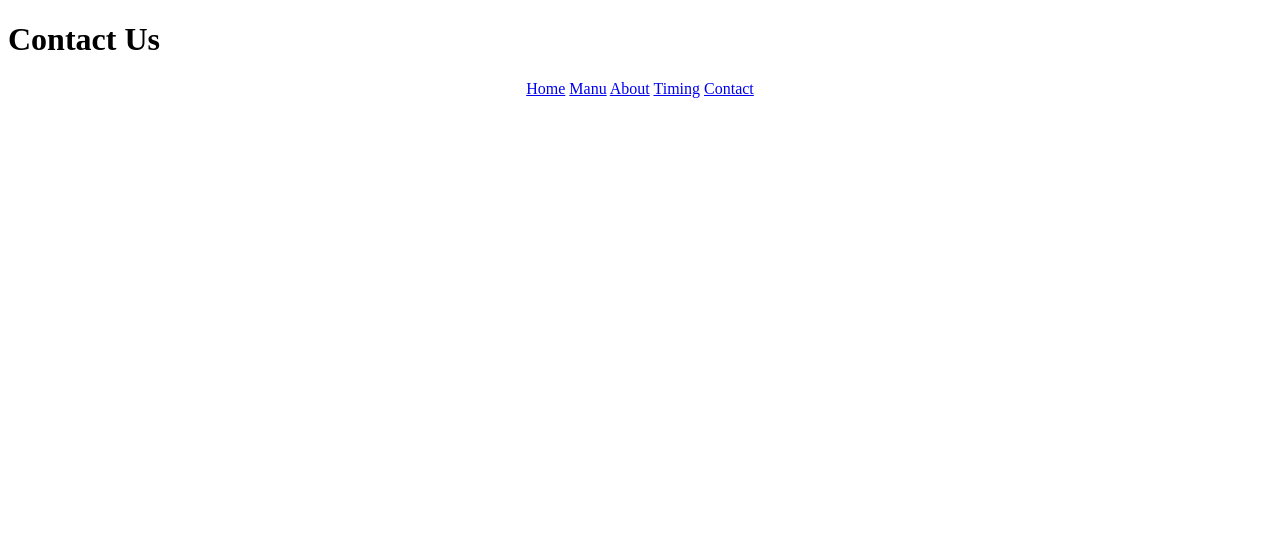
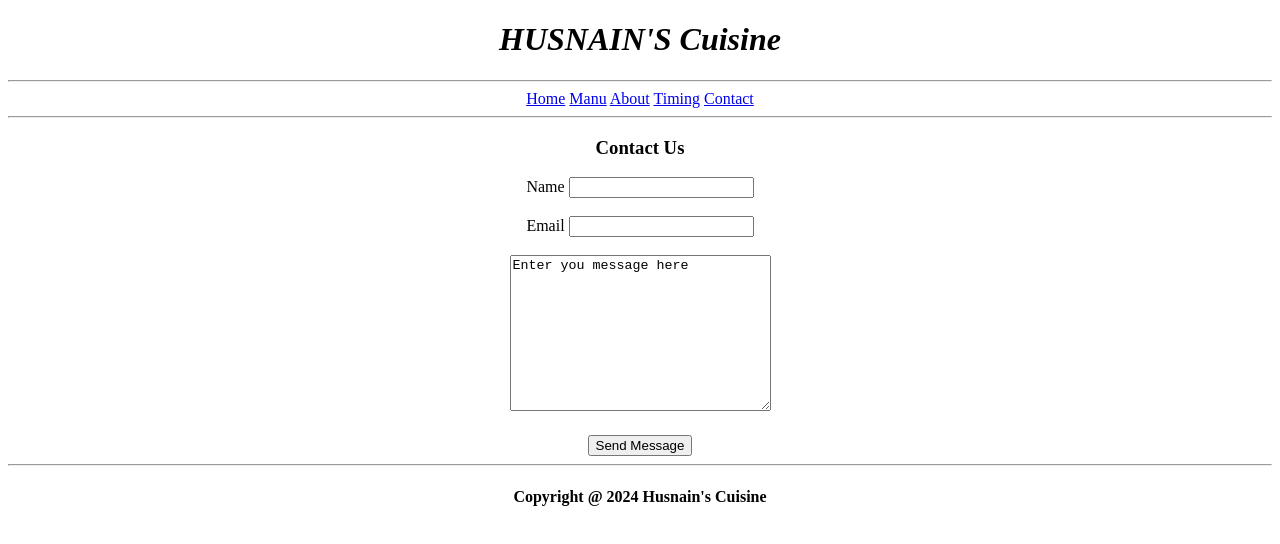
Before and after one commit to HusnainHaider21/SMIT-HTML-Assignments, a plain HTML site: page Assignment-1-HTML/Contact.html in a window 1280 px wide. Drawn offline with Linux system fonts and the light colour scheme.

Commit message:
First Assignment Completed

```diff
--- a/Assignment-1-HTML/Contact.html
+++ b/Assignment-1-HTML/Contact.html
@@ -4,11 +4,39 @@
     <meta charset="UTF-8">
     <meta name="viewport" content="width=device-width, initial-scale=1.0">
     <title>Contact page</title>
+    <style>
+        .input-container{
+            display: flex;
+            justify-content: center;
+        }
+
+        .email-container{
+            display: flex;
+            justify-content: center;
+        }
+        .text-container{
+            display: flex;
+            justify-content: center;
+        }
+        .button-container{
+            display: flex;
+            justify-content: center;
+            padding-top: 20px;
+        }
+
+
+
+    </style>
+
+
+
+
 </head>
 <body>
-    <h1>Contact Us</h1>
-
-
+    <h1 style="color: black; text-align: center; font-style: italic;">
+        <i>HUSNAIN'S Cuisine</i>
+        </h1>
+        <hr>
     <div style="text-align: center;">
         <a href="http://127.0.0.1:5500/index.html">Home</a>
         <a href="http://127.0.0.1:5500/Manu.html">Manu</a>
@@ -16,6 +44,45 @@
         <a href="http://127.0.0.1:5500/Timing.html">Timing</a>
         <a href="http://127.0.0.1:5500/Contact.html">Contact</a>
            </div>
+           <hr>
+
+           <h3 style="text-align: center;">Contact Us</h3>
+
+           <div class="input-container">
+            <div>
+                Name <input type="email" name="name " id="name">
+            </div>
+           </div>
+           <br>
+
+           <div class="email-container">
+            <div>
+                Email <input type="email" name="email" id="email">
+            </div>
+           </div>
+           <br>
+           <div class="text-container">
+            <div>
+                <textarea name="textarea" id="textarea" cols="30" rows="10">Enter you message here</textarea>
+            </div>
+           </div>
+           <div class="button-container">
+            <button>
+                Send Message
+            </button>
+           </div>
+           <hr>
+
+           <h4 style="text-align: center;">Copyright @ 2024 Husnain's Cuisine</h4>
+
+
+
+
+
+
+
+
+
 
 </body>
 </html>
```
Also changed, not shown: Assignment-1-HTML/Timing.html (+53 -5 lines).
